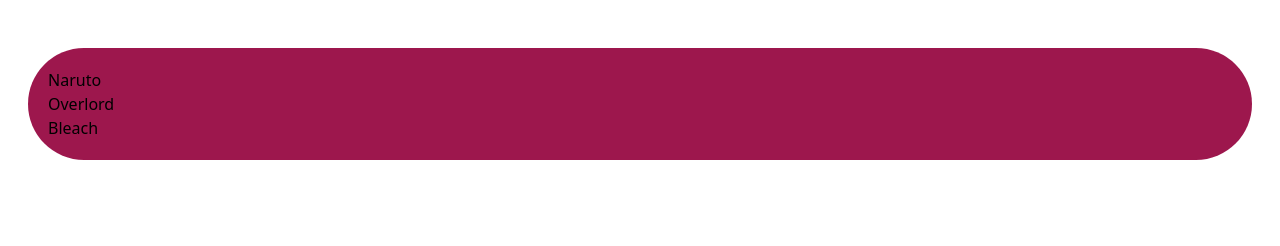
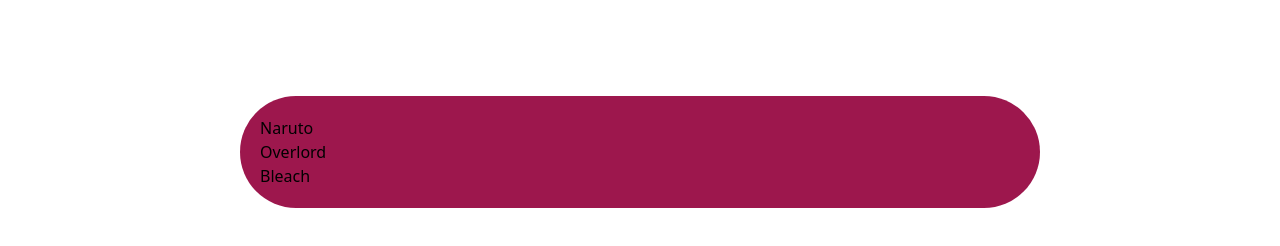
Before and after one commit to 1shira/zoralys, a website: page frontend/index.html in a window 1280 px wide. Shown: the part 128-374 px from the top of the page. Drawn offline with nearby package versions, Linux system fonts and the light colour scheme.

Commit message:
some more changes

```diff
--- a/frontend/index.html
+++ b/frontend/index.html
@@ -15,7 +15,7 @@
           <img :src="getUserProfilePicture()" class="w-12 lg:w-20"></img><div class="w-44 lg:w-60 flex justify-center"><span class="align-middle">{{username()}}</span></div>
         </div>
       </div>
-      <div class="bg-pink-800 w-auto h-auto rounded-full ml-7 mr-7 p-5">
+      <div class="bg-pink-800 w-auto h-auto rounded-full ml-7 mr-7 p-5 lg:ml-60 lg:mr-60 lg:mt-12">
         <div v-for="anime of animeList">
           <!-- just temporary for testing of general styling -->
             <span>{{anime}}</span>
```
Also changed, not shown: frontend/css/app.css.
